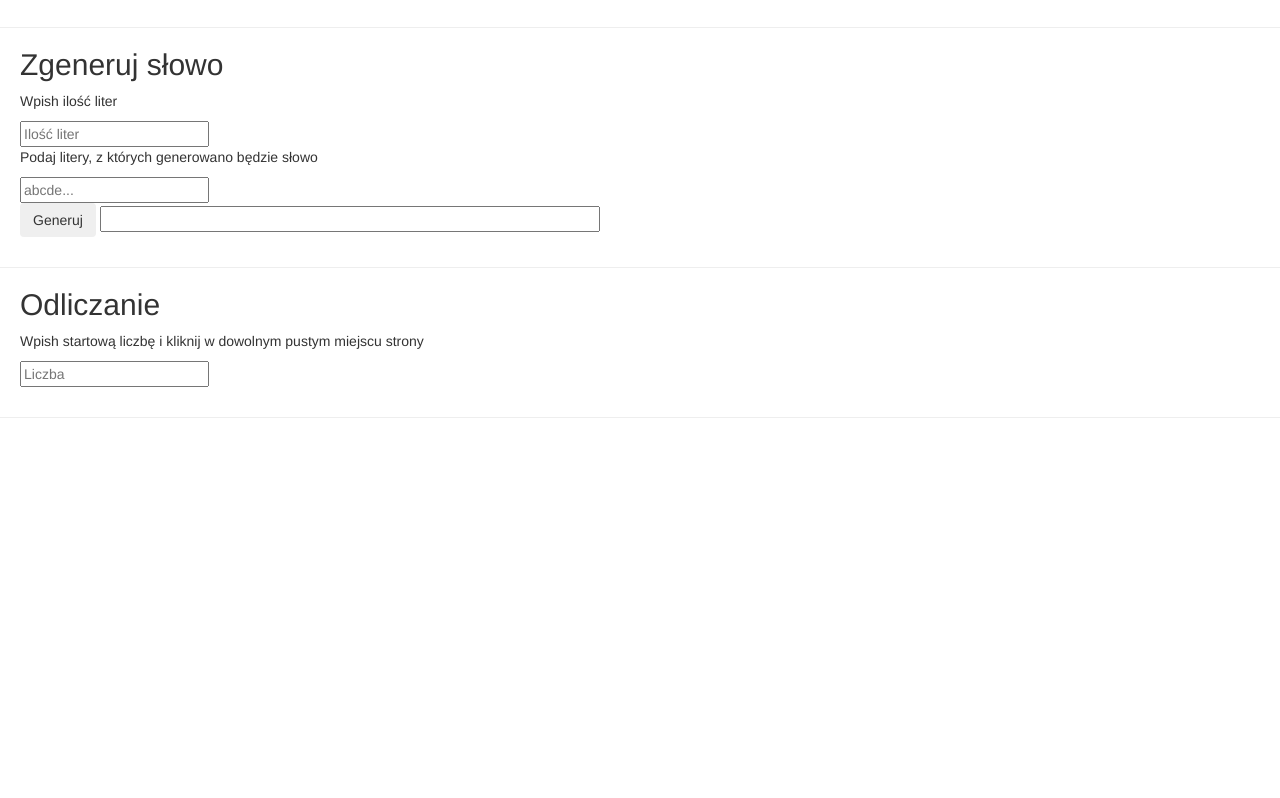
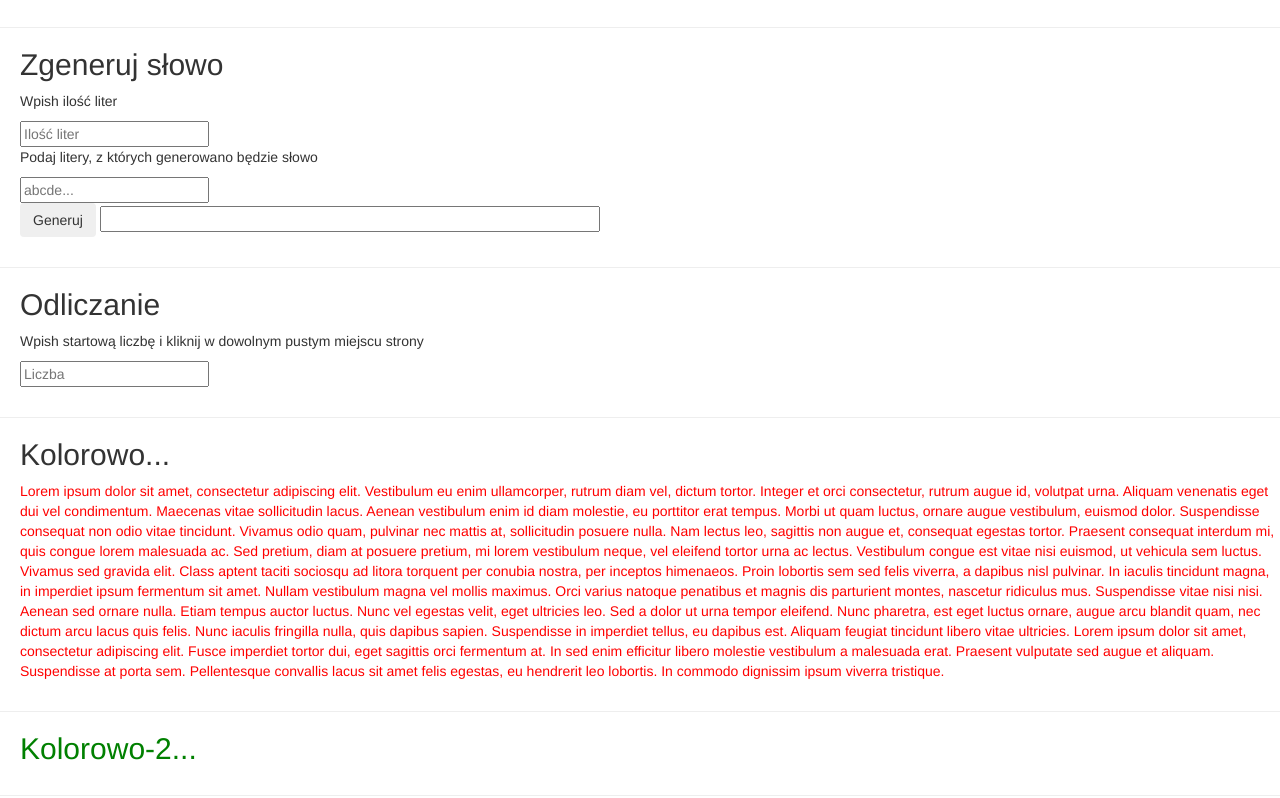
Before and after one commit to olkruglova/js-simple-tasks-2, a plain HTML site: page index.html in a window 1280 px wide. Shown: the part 1088-1886 px from the top of the page. Before the commit the page ends 1526 px from the top, so only its background shows below. Drawn offline with nearby package versions, Linux system fonts and the light colour scheme.

Commit message:
Add task8, task9

```diff
--- a/index.html
+++ b/index.html
@@ -66,8 +66,18 @@
             <p>Wpish startową liczbę i kliknij w dowolnym pustym miejscu strony</p>
             <input class="input8" type="text" placeholder="Liczba" id = "inputLicz" onblur="funcGo()"><br>
         </div>
-
-
+        <hr>
+        <div id="task8">
+            <h2>Kolorowo...</h2>
+            <p class="textColor">Lorem ipsum dolor sit amet, consectetur adipiscing elit. Vestibulum eu enim ullamcorper, rutrum diam vel, dictum tortor. Integer et orci consectetur, rutrum augue id, volutpat urna. Aliquam venenatis eget dui vel condimentum. Maecenas vitae sollicitudin lacus. Aenean vestibulum enim id diam molestie, eu porttitor erat tempus. Morbi ut quam luctus, ornare augue vestibulum, euismod dolor. Suspendisse consequat non odio vitae tincidunt. Vivamus odio quam, pulvinar nec mattis at, sollicitudin posuere nulla. Nam lectus leo, sagittis non augue et, consequat egestas tortor. Praesent consequat interdum mi, quis congue lorem malesuada ac. Sed pretium, diam at posuere pretium, mi lorem vestibulum neque, vel eleifend tortor urna ac lectus. Vestibulum congue est vitae nisi euismod, ut vehicula sem luctus. Vivamus sed gravida elit.
+                Class aptent taciti sociosqu ad litora torquent per conubia nostra, per inceptos himenaeos. Proin lobortis sem sed felis viverra, a dapibus nisl pulvinar. In iaculis tincidunt magna, in imperdiet ipsum fermentum sit amet. Nullam vestibulum magna vel mollis maximus. Orci varius natoque penatibus et magnis dis parturient montes, nascetur ridiculus mus. Suspendisse vitae nisi nisi. Aenean sed ornare nulla. Etiam tempus auctor luctus. Nunc vel egestas velit, eget ultricies leo. Sed a dolor ut urna tempor eleifend. Nunc pharetra, est eget luctus ornare, augue arcu blandit quam, nec dictum arcu lacus quis felis. Nunc iaculis fringilla nulla, quis dapibus sapien. Suspendisse in imperdiet tellus, eu dapibus est. Aliquam feugiat tincidunt libero vitae ultricies.
+                Lorem ipsum dolor sit amet, consectetur adipiscing elit. Fusce imperdiet tortor dui, eget sagittis orci fermentum at. In sed enim efficitur libero molestie vestibulum a malesuada erat. Praesent vulputate sed augue et aliquam. Suspendisse at porta sem. Pellentesque convallis lacus sit amet felis egestas, eu hendrerit leo lobortis. In commodo dignissim ipsum viverra tristique.
+                </p>
+        </div>
+        <hr>
+        <div id="task9">
+            <h2 id="color">Kolorowo-2...</h2>
+        </div>
 
 
 
--- a/script.js
+++ b/script.js
@@ -109,3 +109,46 @@ function countdown(){
 function stop() {
 	window.clearInterval(window.funcStart);
 }
+/*
+task8: Дан абзац. Сделайте так, чтобы каждую секунду он менял свой цвет с красного на зеленый и наоборот.
+*/
+(function(){
+    var textColor = document.querySelector('.textColor');
+
+    window.setInterval(red, 1000);
+    function red () {
+        textColor.style.color = "red";
+        setTimeout(yellow,1000);
+    function yellow () {
+        textColor.style.color = "yellow";
+        setTimeout(green,1000);
+    }
+    function green () {
+        textColor.style.color = "green";
+        setTimeout(blue,1000);
+    }
+    function blue () {
+        textColor.style.color = "lightblue";
+        setTimeout(red,1000);
+    }
+    }
+})();
+/*
+task9: Дан абзац. Дан массив цветов ['red', 'green', 'blue']. Сделайте так, чтобы каждую секунду абзац менял свой цвет на определенное значение их массива: сначала 'red', потом 'green' и так далее. Как только цвета в массиве закончатся - все начнется сначала. Количество цветов в массиве может быть любым
+*/
+(function(){
+    let color = document.getElementById('color');
+
+    window.setInterval(changeColor, 1000);
+
+    let colors = ['grey', 'yellow', 'blue', 'red', 'green', 'orange'];
+    let i = 0;
+
+    function changeColor () {
+        color.style.color = colors[i];
+        i++;
+        if (i >= colors.length) {
+            i = 0;
+        }
+}
+})();
```
